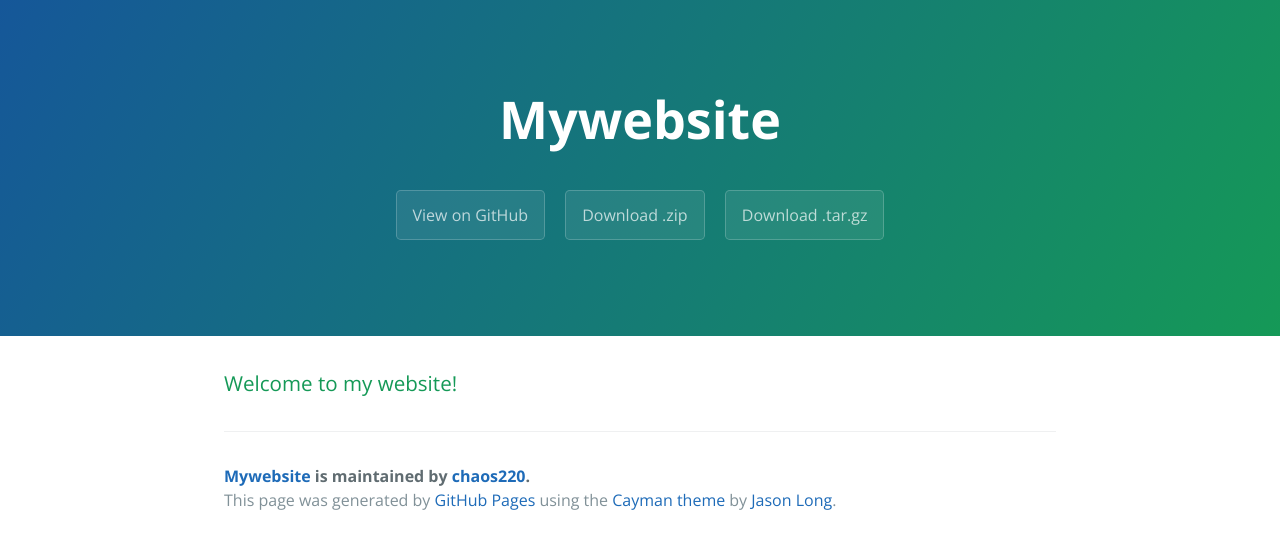
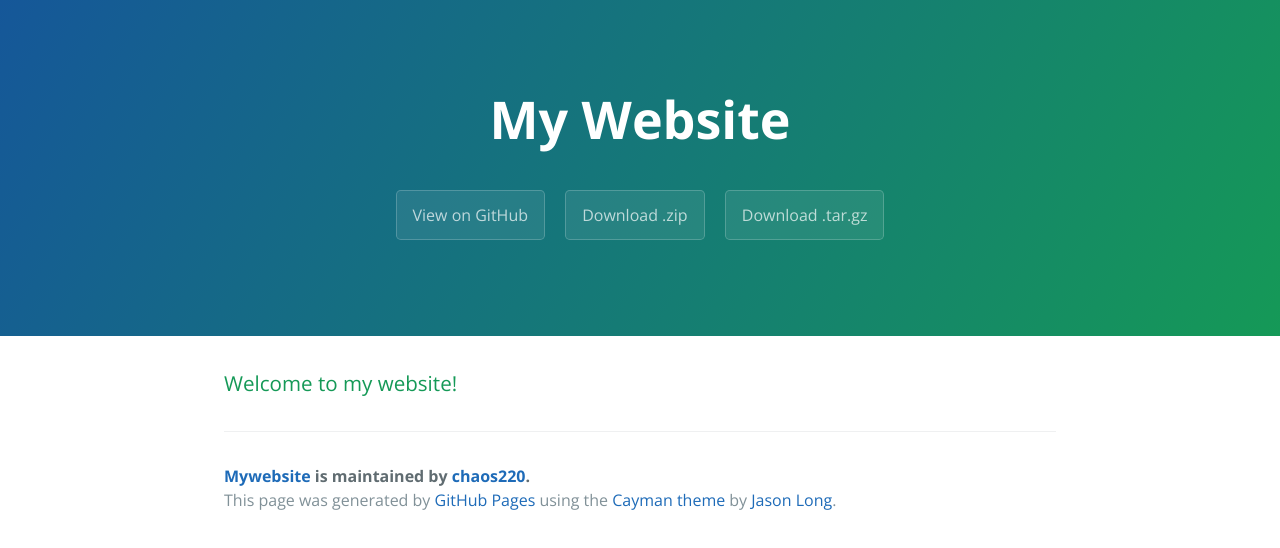
Before and after one commit to chaos220/mywebsite, a plain HTML site: page index.html in a window 1280 px wide. Drawn offline with nearby package versions, Linux system fonts and the light colour scheme.

Commit message:
Update index.html

```diff
--- a/index.html
+++ b/index.html
@@ -2,7 +2,7 @@
 <html lang="en-us">
   <head>
     <meta charset="UTF-8">
-    <title>Mywebsite by chaos220</title>
+    <title>My Website by chaos220</title>
     <meta name="viewport" content="width=device-width, initial-scale=1">
     <link rel="stylesheet" type="text/css" href="stylesheets/normalize.css" media="screen">
     <link href='https://fonts.googleapis.com/css?family=Open+Sans:400,700' rel='stylesheet' type='text/css'>
@@ -11,7 +11,7 @@
   </head>
   <body>
     <section class="page-header">
-      <h1 class="project-name">Mywebsite</h1>
+      <h1 class="project-name">My Website</h1>
       <h2 class="project-tagline"></h2>
       <a href="https://github.com/chaos220/mywebsite" class="btn">View on GitHub</a>
       <a href="https://github.com/chaos220/mywebsite/zipball/master" class="btn">Download .zip</a>
```
